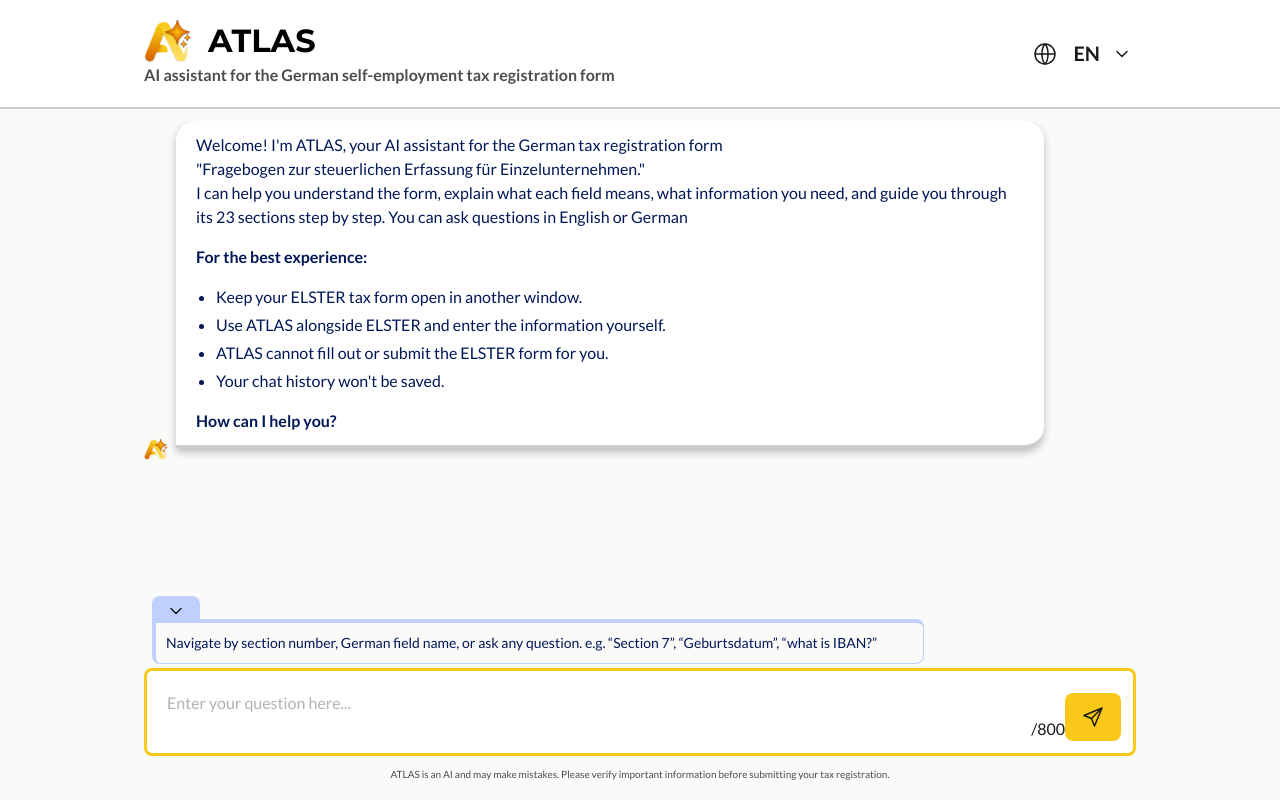
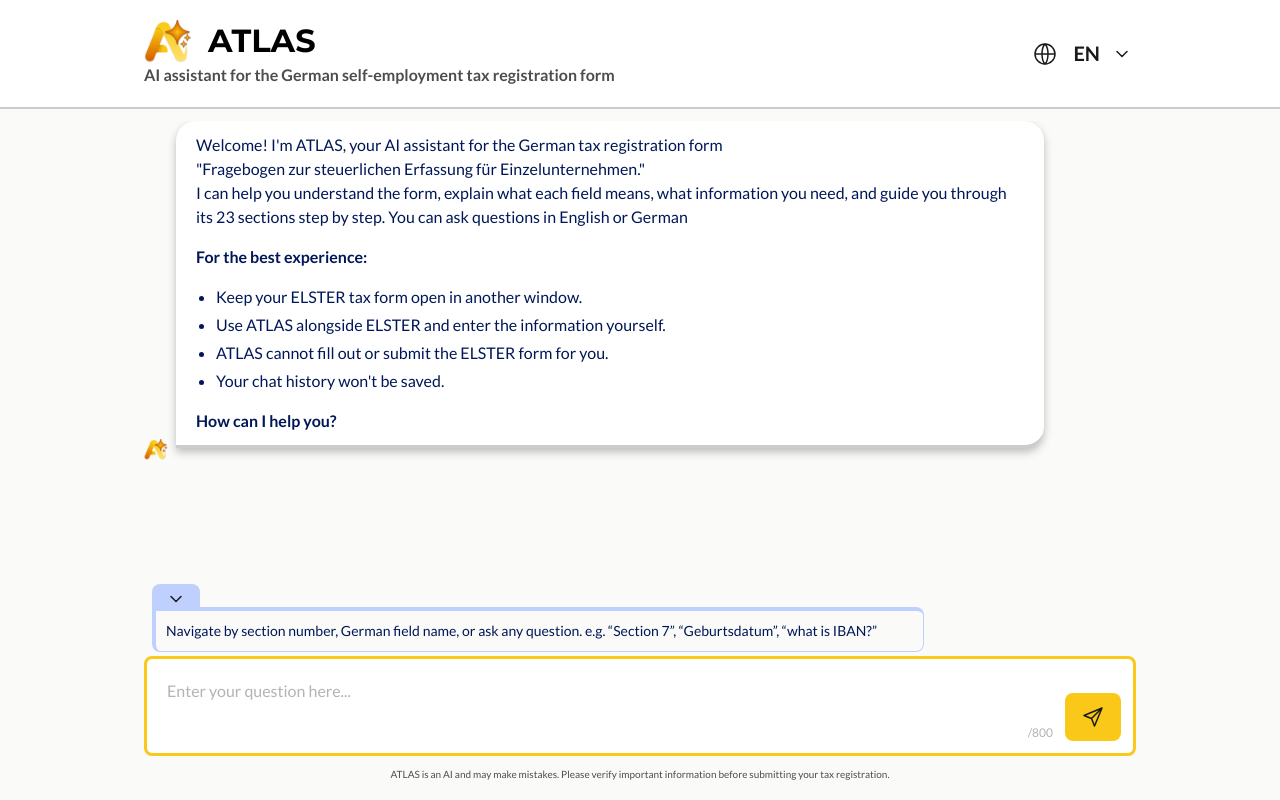
Before and after one commit to ReDILABMunich/Helferei, a React (Vite) app in the folder frontend/: page / in a window 1280 px wide. Built offline with nearby package versions, Linux system fonts and the light colour scheme.

Commit message:
Style the character limit

```diff
--- a/frontend/src/components/MessageInput.tsx
+++ b/frontend/src/components/MessageInput.tsx
@@ -27,23 +27,39 @@
   }
 
   return (
-    <div className="flex items-end pt-2 pr-3 pb-3 pl-2 bg-white border-3 border-brand-500 rounded-8">
+    <div className={`flex items-end pt-2 pr-3 pb-3 pl-2 bg-white border-3 rounded-8 ${tooLong ? "border-red-500" : "border-brand-500"}`}>
+      <div className="flex-1 flex flex-col pt-3 px-3">
         <textarea
-        className="flex-1 h-15.5 pt-3 px-3 resize-none outline-none text-body placeholder:text-neutral-300"
+          className="h-9.5 resize-none outline-none text-body placeholder:text-neutral-300"
           value={text}
           onChange={(event) => setText(event.target.value)}
           onKeyDown={handleKeyDown}
           placeholder={content.inputPlaceholder}
           aria-invalid={tooLong}
         />
-      {tooLong && <p>{content.tooLong}</p>}
-      <span>{`${text.length || ""}/${MAX_LENGTH}`}</span>
+        <div className={`flex justify-between items-end ${tooLong ? "mt-3 pt-3 border-t border-neutral-700" : "h-6"}`}>
+          {tooLong && (
+            <p className="flex gap-2 pl-3 text-body text-red-600">
+              {/* Placeholder until the icon library (FE-8). */}
+              <svg viewBox="0 0 40 34" aria-hidden="true" className="w-7 shrink-0">
+                <path d="M20 2 L38 32 H2 Z" fill="none" stroke="currentColor" strokeWidth="2.5" strokeLinejoin="round" />
+                <path d="M20 12 V22" stroke="currentColor" strokeWidth="2.5" strokeLinecap="round" />
+                <circle cx="20" cy="27" r="1.5" fill="currentColor" />
+              </svg>
+              {content.tooLong}
+            </p>
+          )}
+          <span className={`ml-auto text-caption ${tooLong ? "text-red-600" : text ? "text-neutral-800" : "text-neutral-300"}`}>
+            {`${text.length || ""}/${MAX_LENGTH}`}
+          </span>
+        </div>
+      </div>
       <button
         type="button"
         aria-label={content.send}
         onClick={submit}
         disabled={tooLong}
-        className="flex justify-center items-center w-14 h-12 px-4 py-3 bg-brand-500 rounded-8"
+        className="flex justify-center items-center w-14 h-12 px-4 py-3 bg-brand-500 rounded-8 disabled:bg-neutral-100 disabled:text-neutral-300"
       >
         {/* Placeholder until the icon library (FE-8). */}
         <svg viewBox="0 0 24 24" aria-hidden="true" className="w-6">
```
Lines whose indentation alone changed are shown as unchanged.
